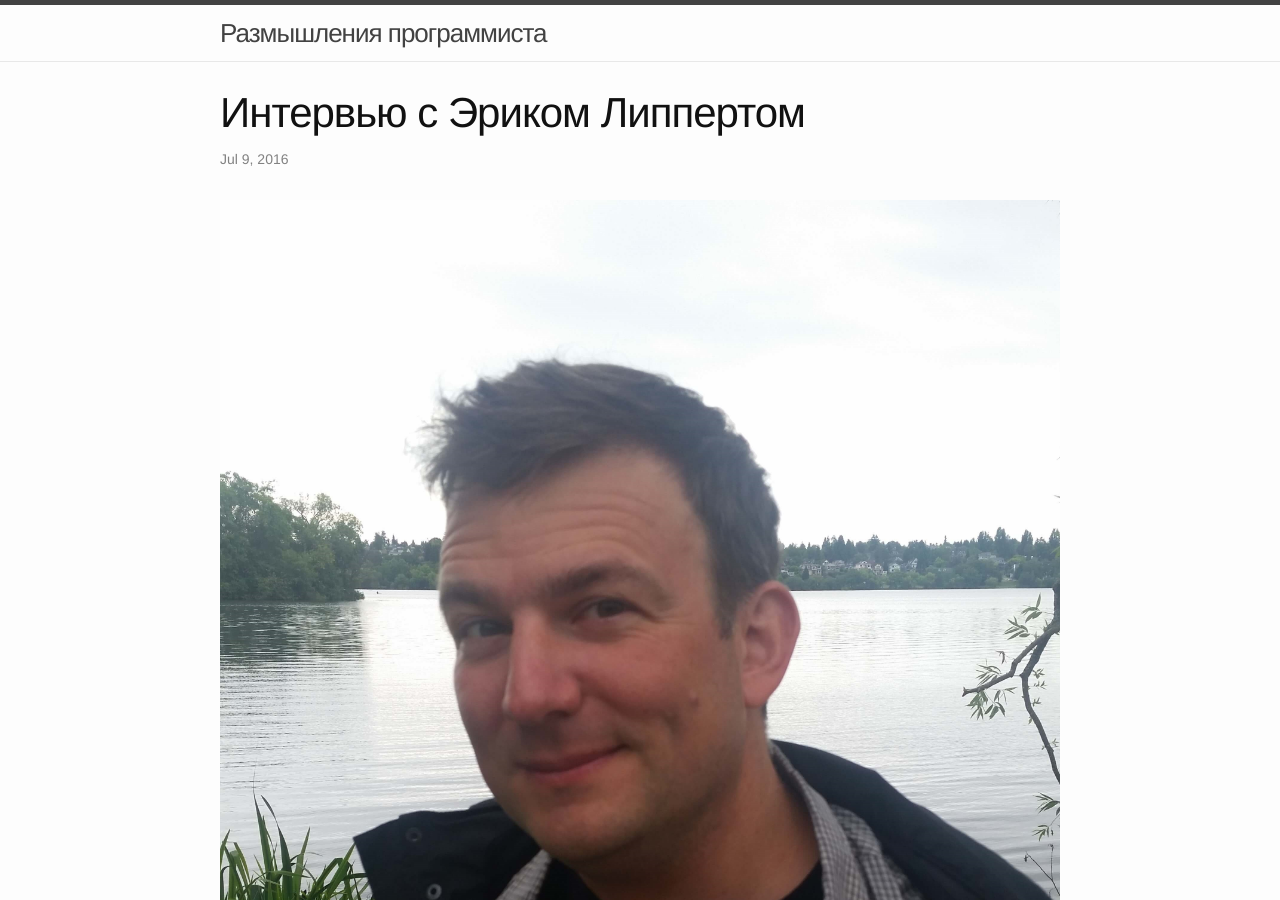
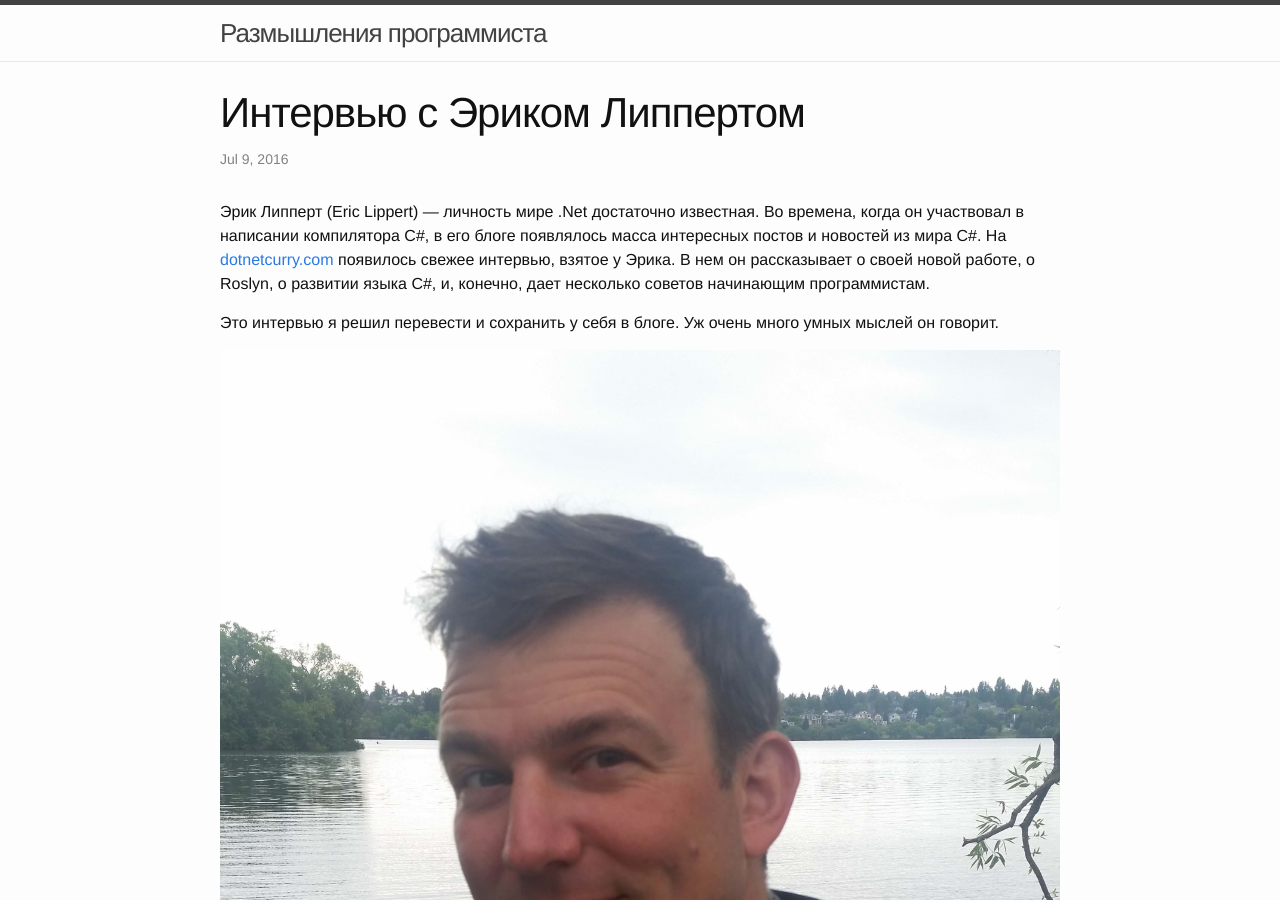
Before and after one commit to r-kamenskiy/r-kamenskiy.github.io, a Jekyll site: the page built from _posts/2016-07-09-lippert-interview.md, in a window 1280 px wide and 900 px high. Built offline with Jekyll 4.4.1, drawn with Linux system fonts in a browser that asks for light colours; comment, search, counter and statistics services are not loaded; some of the changed text lies outside the part shown.

Commit message:
Lippert publish

```diff
--- a/_posts/2016-07-09-lippert-interview.md
+++ b/_posts/2016-07-09-lippert-interview.md
@@ -4,18 +4,23 @@ title: "Интервью с Эриком Липпертом"
 date: 2016-07-09 19:24:56 +0300
 ---
 
+Эрик Липперт (Eric Lippert) — личность мире .Net достаточно известная. Во времена, когда он участвовал в написании компилятора C#, в его блоге появлялось масса интересных постов и новостей из мира C#. На [dotnetcurry.com](http://www.dotnetcurry.com/csharp/1292/eric-lippert-interview) появилось свежее интервью, взятое у Эрика. В нем он рассказывает о своей новой работе, о Roslyn, о развитии языка C#, и, конечно, дает несколько советов начинающим программистам.
+
+Это интервью я решил перевести и сохранить у себя в блоге. Уж очень много умных мыслей он говорит.
+
+<!--more-->
+
 ![My helpful screenshot]({{ site.url }}/images/eric-lippert.jpg)
 
 1. **Мы слышали, что вы недавно устроились в Facebook. Расскажите нам о своей новой работе.**<br><br>
 В Facebook я пришел в начале 2016го года и для меня сейчас чудесное время. Facebook вкладывает много времени и сил в инструменты с открытым исходным кодом для разработчиков, и существует много интересных задач в этом направлении, особенно учитывая масштаб, в котором работает Facebook. В частности я работаю над улучшением языка Hack и его компилятора. Hack это частично типизированная (gradually-typed) версия PHP с интересной системой типов.<br><br>
-
 2. **Если бы вы начинали свою карьеру сейчас, какие языки вы бы изучали и почему?**<br><br>
 Конкретные детали различных языков - это всего лишь детали. В начале карьеры важнее получить набор концепций, которые помогут в решении проблем. Я бы посоветовал начинающим программистам изучить хотя бы один объектно ориентированный язык - C++, C#, Java, Visual Basic, и хотя бы один функциональный язык - F#, OCaml, Haskell, Scheme и.т.д. Если вы будете сильны в концепциях, переходить с языка на язык будет не сложно.<br><br>
 
 3. **Какое ваше главное достижение в области разработки?**<br><br>
 Оглядываясь назад, могу сказать, что я горжусь архитектурой C# компилятора Roslyn. Построение нового компилятора промышленного класса с нуля, это редкое удовольствие в нашем деле. Мне очень повезло участвовать в этом проекте с самого начала. Я очень рад, что он наконец-то выпущен и успешен.<br><br>
 
-4. **На сколько сильно тот факт, что Roslyn это "Копилятор как сервис" с public API повлиял на его внутреннюю структуру? Насколько это похоже на стандартный компилятор "черный ящик" , которым нас учили на курсах в университете?**<br><br>
+4. **На сколько сильно тот факт, что Roslyn это "Компилятор как сервис" с public API повлиял на его внутреннюю структуру? Насколько это похоже на стандартный компилятор "черный ящик", которым нас учили на курсах в университете?**<br><br>
 Две мысли приходят в голову.<br><br>
 По-первых, API Roslyn-а было разработано, чтобы быть очень "функциональным" и в тоже время, написано на ОО языке. Например, синтаксические деревья неизменяемые: вы не можете ничего изменить в синтаксическом дереве, в результате изменения синтаксического дерева вы получите новое синтаксическое дерево. Такой выбор дазайна архитектуры компилятора имеет далеко идущие последствия.<br><br>
 Во-вторых, требования к производительности Roslyn-а существенно отличаются от требований к традиционным компиляторам. Roslyn-у необходимо работать в обоих сценариях, когда компилятор получает огромную гору исходного кода и должен сгенерировать сборку как можно быстрее, а также в режиме "IDE", где в минуту производится много небольших правок и IntelliSense анализ должен быть быстрым и точным. Огромное количество работы было сделано по оптимизации работы компилятора в этих двух сценариях. Вы, как правило, не увидите такого в традиционном компиляторе.<br><br>
```
